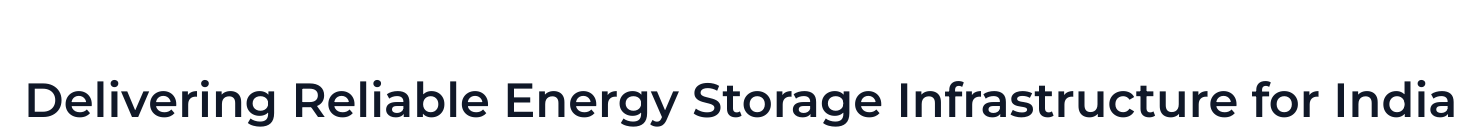
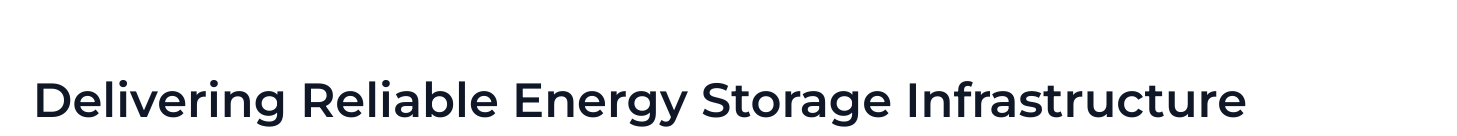
Before and after one commit to roshankhapre/solar-panel-frontend, a Next.js app: page /about in a window 1280 px wide. Shown: the part 676-812 px from the top of the page, 1457 px wide, since content can reach past the window. Built offline with nearby package versions, Linux system fonts and the light colour scheme.

Commit message:
updates in about and homepage changes with figma designs

```diff
--- a/src/app/about/components/AboutIntroSection.jsx
+++ b/src/app/about/components/AboutIntroSection.jsx
@@ -19,7 +19,7 @@ export default function AboutIntroSection() {
         {/* Top Heading */}
         <h2
           data-aos="fade-down"
-          className="text-2xl md:text-5xl font-semibold text-gray-900 leading-tight whitespace-nowrap"
+          className="text-2xl md:text-5xl font-semibold text-gray-900 leading-tight"
         >
           Delivering Reliable Energy Storage Infrastructure for India
         </h2>
```
